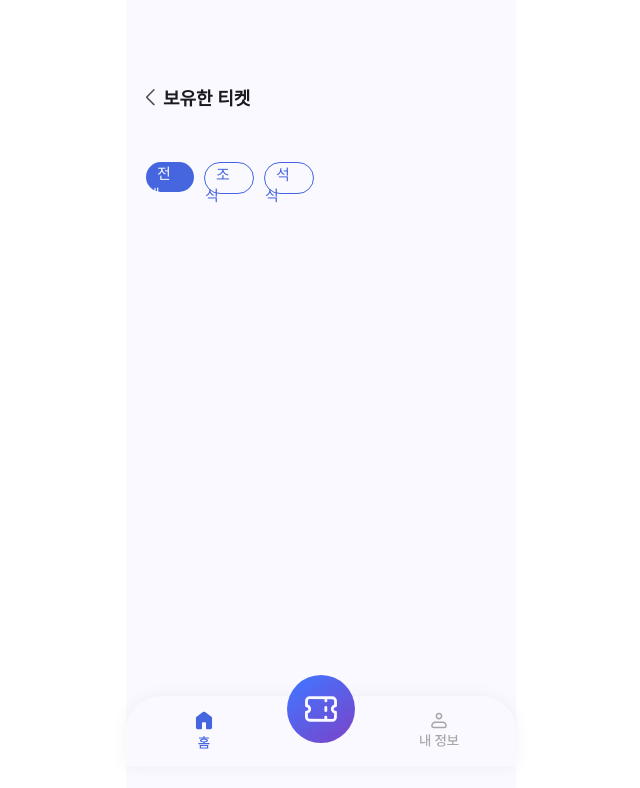
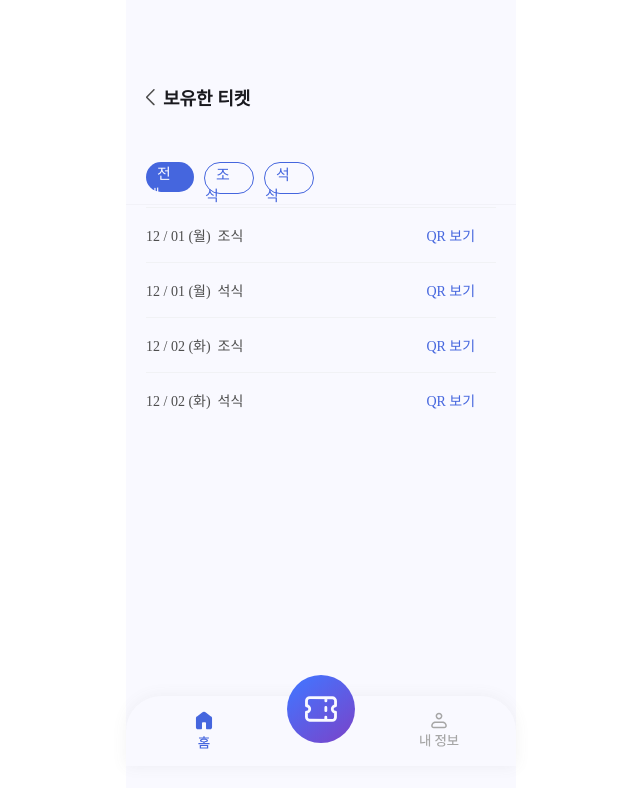
Before and after one commit to JS-Study-Club/2026-Lunchpass, a React (Vite) app: page /myticket/haveticketpage in a window 1280 px wide. Shown: the top 788 px of the page, without its empty margins (319-959 px from the left). Built offline with nearby package versions, Linux system fonts and the light colour scheme.

Commit message:
보유한 티켓, 취소한 티켓 페이지 구현

```diff
--- a/src/Components/Category.jsx
+++ b/src/Components/Category.jsx
@@ -5,6 +5,7 @@ export default function Category(){
     const [activeTab, setActiveTab] = useState('전체');
     const categories=["전체", "조식", "석식"]
     return(
+        <>
             <CategoryContainer>
                 {categories.map((tap) => (
                     <CategoryItem
@@ -16,6 +17,10 @@ export default function Category(){
                     </CategoryItem>
                 ))}
             </CategoryContainer>
+            <Line/>
+
+        </>
+
     )
 }
 
@@ -46,3 +51,10 @@ const CategoryItem=styled.div`
 const CategoryText=styled.span`
     margin: 0px 11px;
 `
+
+const Line = styled.div`
+    margin: 10px -20px 0 -20px;
+    background-color: #F2F2F8;
+    width: 390px;
+    height: 1px;
+`
--- /dev/null
+++ b/src/Components/HaveCancelTicket.jsx
@@ -0,0 +1,47 @@
+import styled from "styled-components";
+// import { useState } from 'react';
+
+export default function HaveCancelTicket({Selection}){
+    return(
+        <TicketBoxContainer>
+            <TicketBox>
+                <Ticket>{"12 / 01  (월)"}&nbsp;&nbsp;{"조식"}</Ticket>
+                <QR>{Selection === "Have" ? "QR 보기" : "회수 요청"}</QR>
+            </TicketBox>
+            <TicketBox>
+                <Ticket>{"12 / 01  (월)"}&nbsp;&nbsp;{"석식"}</Ticket>
+                <QR>{Selection === "Have" ? "QR 보기" : "회수 요청"}</QR>
+            </TicketBox>
+            <TicketBox>
+                <Ticket>{"12 / 02  (화)"}&nbsp;&nbsp;{"조식"}</Ticket>
+                <QR>{Selection === "Have" ? "QR 보기" : "회수 요청"}</QR>
+            </TicketBox>
+            <TicketBox>
+                <Ticket>{"12 / 02  (화)"}&nbsp;&nbsp;{"석식"}</Ticket>
+                <QR>{Selection === "Have" ? "QR 보기" : "회수 요청"}</QR>
+            </TicketBox>
+        </TicketBoxContainer>
+    )
+}
+
+const TicketBoxContainer=styled.div`
+    padding-top: 2px;
+    font-family: Pretendard;
+    font-weight: 500;
+    font-size: 14px;
+    color: #4E4E4E;
+    width: 350px;
+`
+
+const TicketBox=styled.div`
+    padding: 17px 0;
+    border-top: 1px solid #F1F2F5;
+`
+
+const Ticket=styled.span`
+    margin-right: 183px;
+`
+
+const QR=styled.span`
+    color: #4566DE;
+`
--- a/src/Pages/CancelTicketPage.jsx
+++ b/src/Pages/CancelTicketPage.jsx
@@ -2,6 +2,7 @@ import styled from "styled-components";
 import BackImg from "/assets/img/Back2.svg"
 import { useNavigate } from "react-router-dom";
 import Category from "../Components/Category.jsx"
+import HaveCancelTicket from "../Components/HaveCancelTicket.jsx"
 
 export default function CancelTicketPage(){
     const navigate=useNavigate()
@@ -12,6 +13,7 @@ export default function CancelTicketPage(){
                 <BackButton src={BackImg} onClick={() => navigate("/myticket")}/>취소한 티켓
             </BackContainer>
             <Category/>
+            <HaveCancelTicket Selection={"Cancel"}/>
         </>
     )
 }
--- a/src/Pages/HaveTicketPage.jsx
+++ b/src/Pages/HaveTicketPage.jsx
@@ -2,6 +2,7 @@ import styled from "styled-components";
 import BackImg from "/assets/img/Back2.svg"
 import { useNavigate } from "react-router-dom";
 import Category from "../Components/Category.jsx"
+import HaveCancelTicket from "../Components/HaveCancelTicket.jsx";
 
 export default function HaveTicketPage(){
     const navigate=useNavigate()
@@ -12,6 +13,7 @@ export default function HaveTicketPage(){
                 <BackButton src={BackImg} onClick={() => navigate("/myticket")}/>보유한 티켓
             </BackContainer>
             <Category />
+            <HaveCancelTicket Selection={"Have"}/>
         </>
     )
 }
```
Lines whose indentation alone changed are shown as unchanged.
